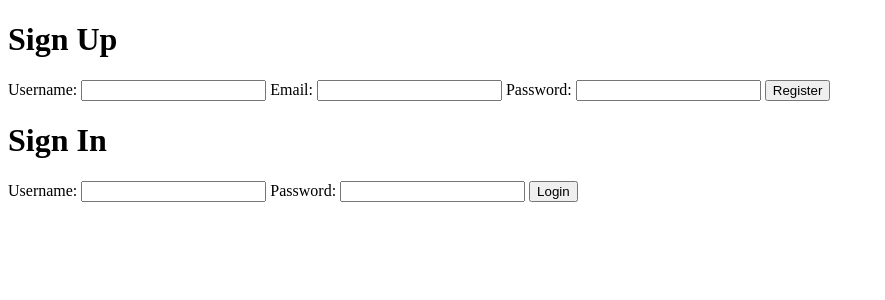
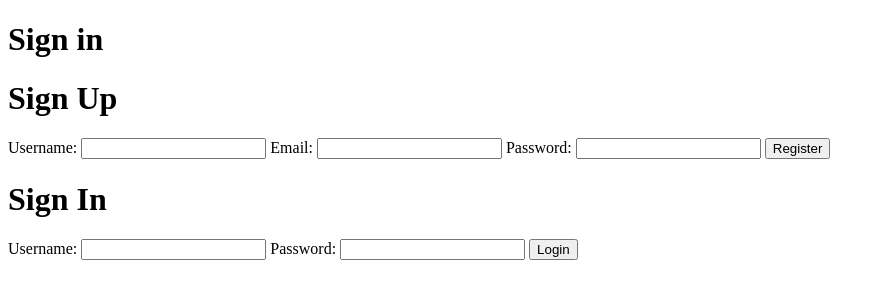
Before and after one commit to CyberHummel/Rate-ME, a PHP site: page / in a window 1280 px wide. Shown: the top 300 px of the page, without its empty margins (0-885 px from the left). Run offline with PHP 8.4, Linux system fonts and the light colour scheme.

Commit message:
ich verstehe nicht warum

```diff
--- a/App/Frontend/index.php
+++ b/App/Frontend/index.php
@@ -1,5 +1,9 @@
 <!DOCTYPE html>
-<!-- Sign Up Form -->
+<div id="central_panel">
+  <div id="header">
+    <H1>Sign in</H1>
+  </div>
+  <!-- Sign Up Form -->
 <h1>Sign Up</h1>
 <form action="register.php" method="post">
   <label for="username">Username:</label>
@@ -11,6 +15,9 @@
   <input name="register" type="submit" value="Register" />
 </form>
 
+</div>
+
+
 <!-- Sign In Form -->
 <h1>Sign In</h1>
 <form action="login.php" method="post">
```
